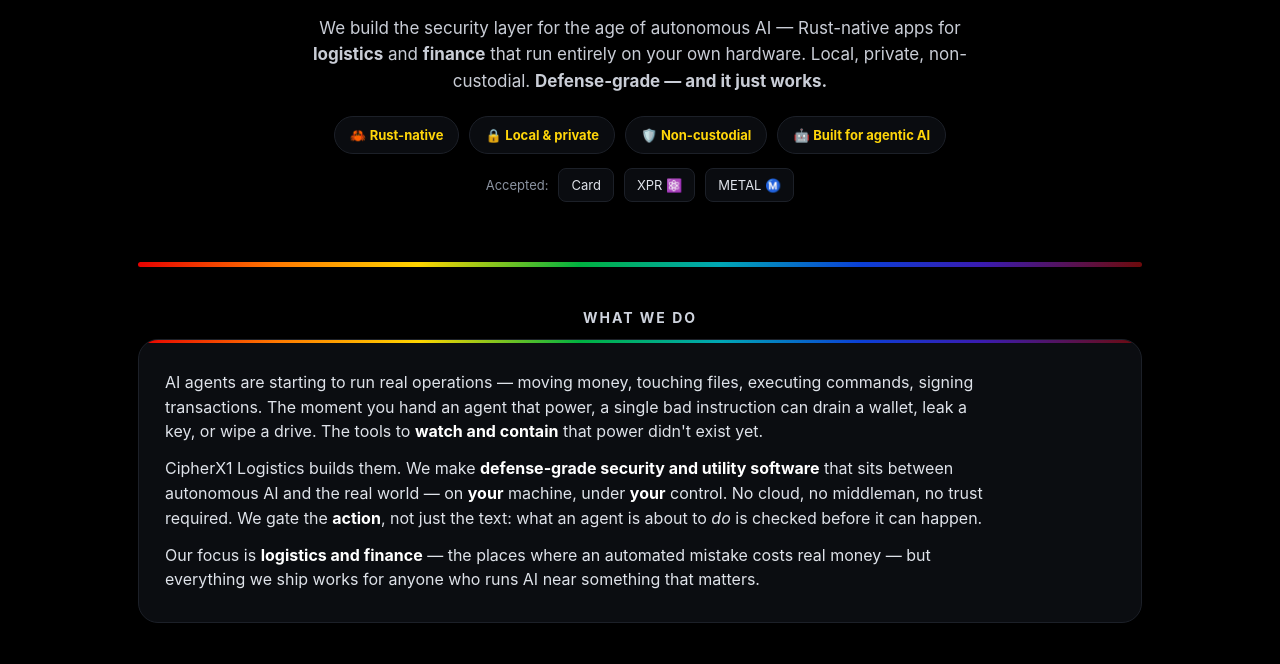
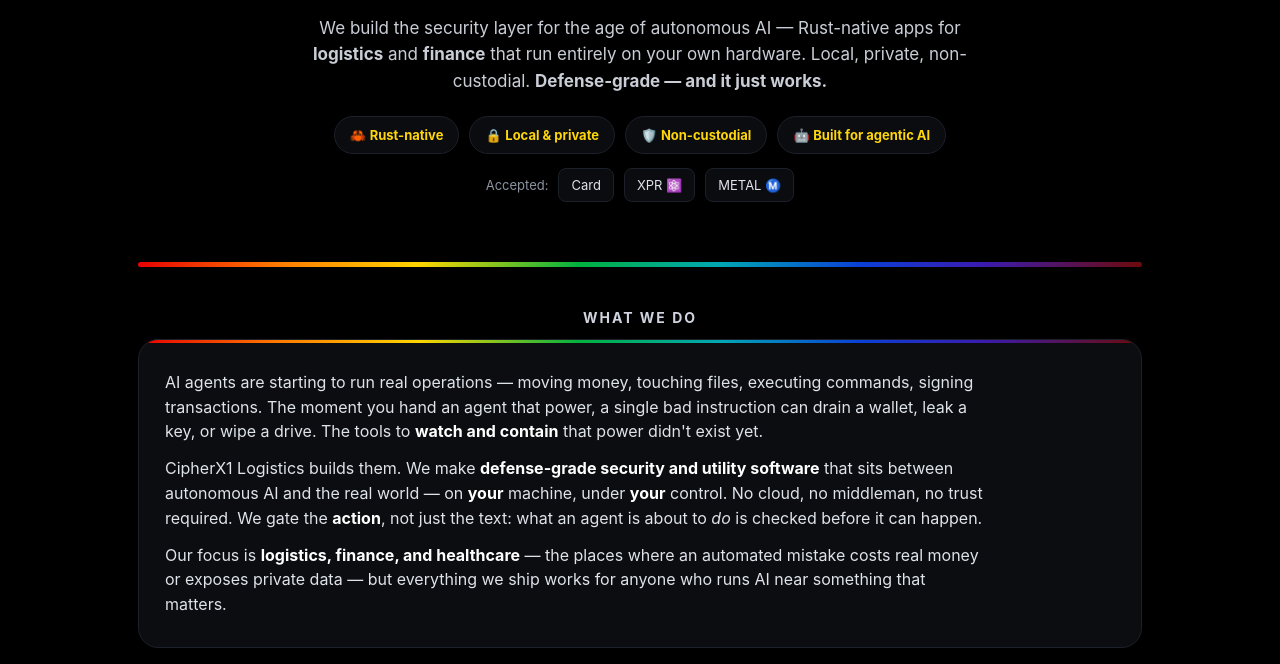
Before and after one commit to BornAllah33/cipherx1logistics-site, a plain HTML site: page index.html in a window 1280 px wide. Shown: the part 288-952 px from the top of the page. Drawn offline with Linux system fonts and the light colour scheme.

Commit message:
Add healthcare to target markets

```diff
--- a/index.html
+++ b/index.html
@@ -91,7 +91,7 @@
     <div class="mission">
       <p>AI agents are starting to run real operations — moving money, touching files, executing commands, signing transactions. The moment you hand an agent that power, a single bad instruction can drain a wallet, leak a key, or wipe a drive. The tools to <b>watch and contain</b> that power didn't exist yet.</p>
       <p>CipherX1 Logistics builds them. We make <b>defense-grade security and utility software</b> that sits between autonomous AI and the real world — on <b>your</b> machine, under <b>your</b> control. No cloud, no middleman, no trust required. We gate the <b>action</b>, not just the text: what an agent is about to <i>do</i> is checked before it can happen.</p>
-      <p>Our focus is <b>logistics and finance</b> — the places where an automated mistake costs real money — but everything we ship works for anyone who runs AI near something that matters.</p>
+      <p>Our focus is <b>logistics, finance, and healthcare</b> — the places where an automated mistake costs real money or exposes private data — but everything we ship works for anyone who runs AI near something that matters.</p>
     </div>
   </section>
 
@@ -143,6 +143,7 @@
     <h2>Who It's For</h2>
     <div class="chips">
       <span class="chip">Logistics &amp; finance <b>teams</b></span>
+      <span class="chip"><b>Healthcare</b> &amp; medical practices</span>
       <span class="chip"><b>Developers</b> shipping AI agents</span>
       <span class="chip"><b>Small businesses</b> that pay invoices</span>
       <span class="chip"><b>Families</b> protecting kids online</span>
```
